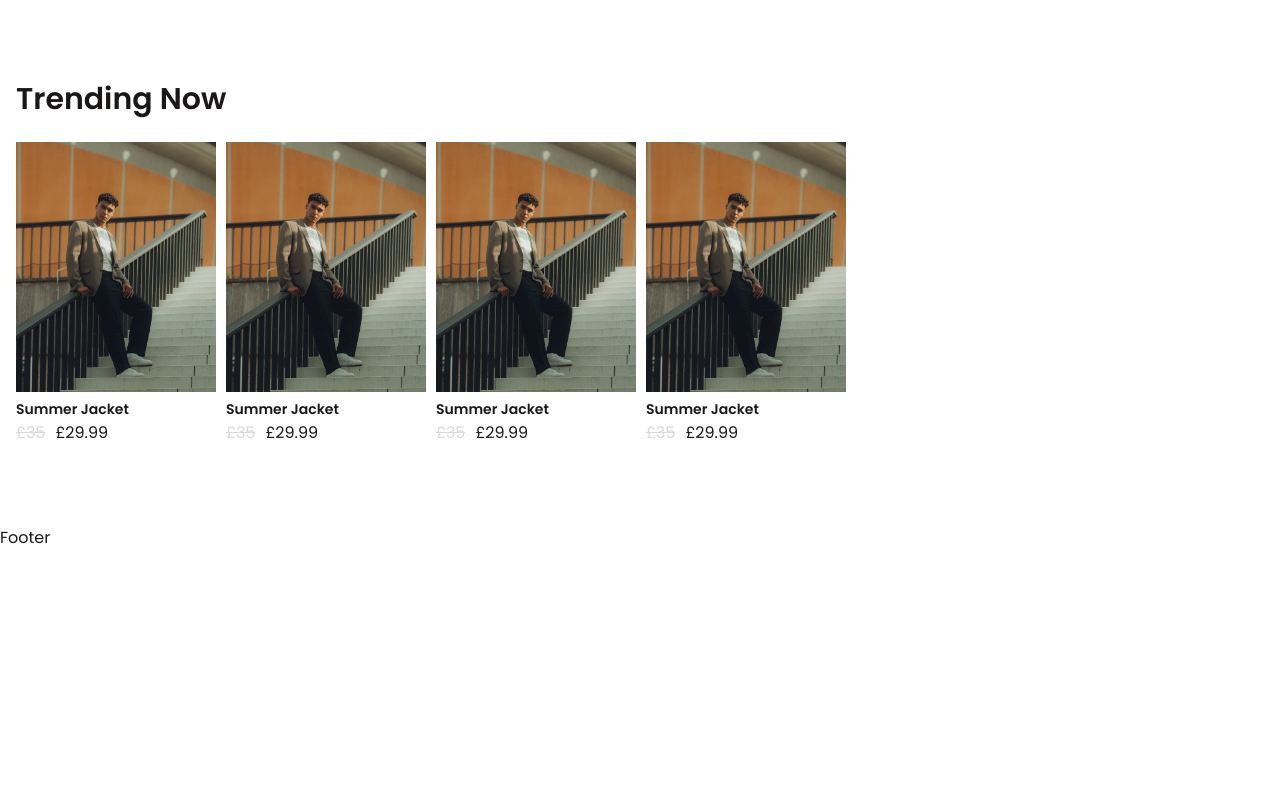
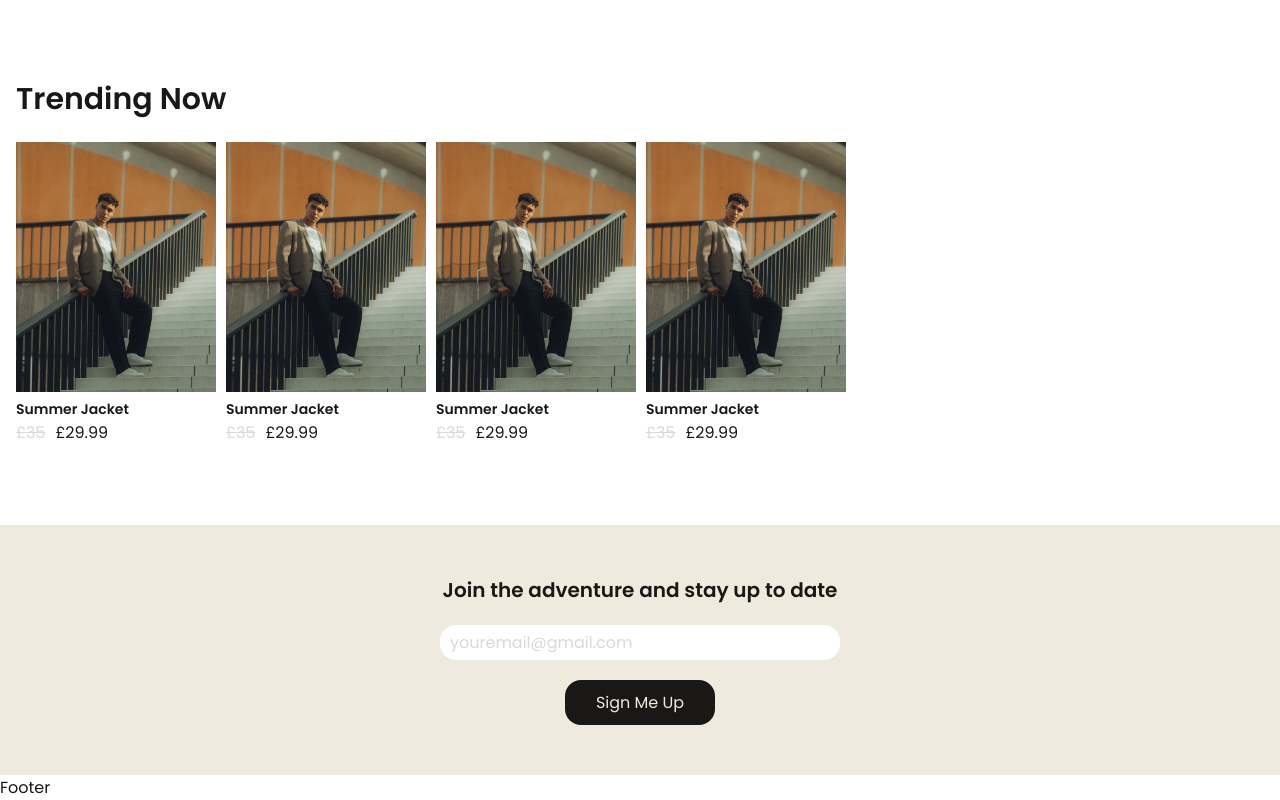
Before and after one commit to tomsky90/superstore, a React (Vite) app: page / in a window 1280 px wide. Shown: the part 2914-3714 px from the top of the page. Before the commit the page ends 3464 px from the top, so only its background shows below. Built offline with nearby package versions, Linux system fonts and the light colour scheme.

Commit message:
feat: add newsletter

```diff
--- /dev/null
+++ b/src/components/newsletter/Newsletter.jsx
@@ -0,0 +1,20 @@
+const NewsLetter = () => {
+  return (
+    <div className="newsletter">
+      <p className="newsletter__text">Join the adventure and stay up to date</p>
+      <input
+        placeholder="youremail@gmail.com"
+        type="email"
+        className="newsletter__email-input"
+      />
+      <input
+        type="submit"
+        name="Submit"
+        className="newsletter__submit"
+        value="Sign Me Up"
+      />
+    </div>
+  );
+};
+
+export default NewsLetter;
--- /dev/null
+++ b/src/components/newsletter/newsletter.scss
@@ -0,0 +1,49 @@
+.newsletter {
+  display: flex;
+  flex-direction: column;
+  justify-content: center;
+  align-items: center;
+  padding: 50px 15px;
+  background-color: $bgc-grey;
+
+  @include view(desktop) {
+    flex-direction: row;
+    justify-content: center;
+    align-items: center;
+  }
+
+  &__text {
+    text-align: center;
+    font-size: 20px;
+    font-weight: 600;
+  }
+
+  &__email-input {
+    background-color: $white;
+    border-radius: 16px;
+    padding: 5px 10px;
+    margin: 20px 0;
+
+    @include view(tablet) {
+      width: 400px;
+    }
+
+    @include view(desktop) {
+      margin-left: 20px;
+      margin-right: 20px;
+    }
+
+    &::placeholder {
+      color: $grey;
+    }
+  }
+
+  &__submit {
+    background-color: $black;
+    color: $bgc-grey;
+    text-align: center;
+    padding: 10px;
+    border-radius: 16px;
+    width: 150px;
+  }
+}
--- a/src/pages/home/Home.jsx
+++ b/src/pages/home/Home.jsx
@@ -1,6 +1,7 @@
 import Slider from "../../components/slider/Slider";
 import FeaturedProducts from "../../components/featuredProducts/FeaturedProducts";
 import Categories from "../../components/categories/Categories";
+import NewsLetter from "../../components/newsletter/Newsletter";
 
 const Home = () => {
   return (
@@ -9,6 +10,7 @@ const Home = () => {
       <FeaturedProducts location={"Featured"} />
       <Categories />
       <FeaturedProducts location={"Trending Now"} />
+      <NewsLetter />
     </div>
   );
 };
--- a/src/styles/_variables.scss
+++ b/src/styles/_variables.scss
@@ -1,7 +1,7 @@
 $white: #ffffff;
 $black: #1a1717;
 $grey: #d9d9d9;
-$gold: #bf9456;
+$bgc-grey: #eeebde;
 $pink: #ffe4e1;
 $orange: #f9ba00;
 
--- a/src/styles/main.scss
+++ b/src/styles/main.scss
@@ -10,3 +10,4 @@
 @import "../components/slider/slider";
 @import "../components/featuredProducts/featuredProducts";
 @import "../components/categories/categories";
+@import "../components/newsletter/newsletter";
```
